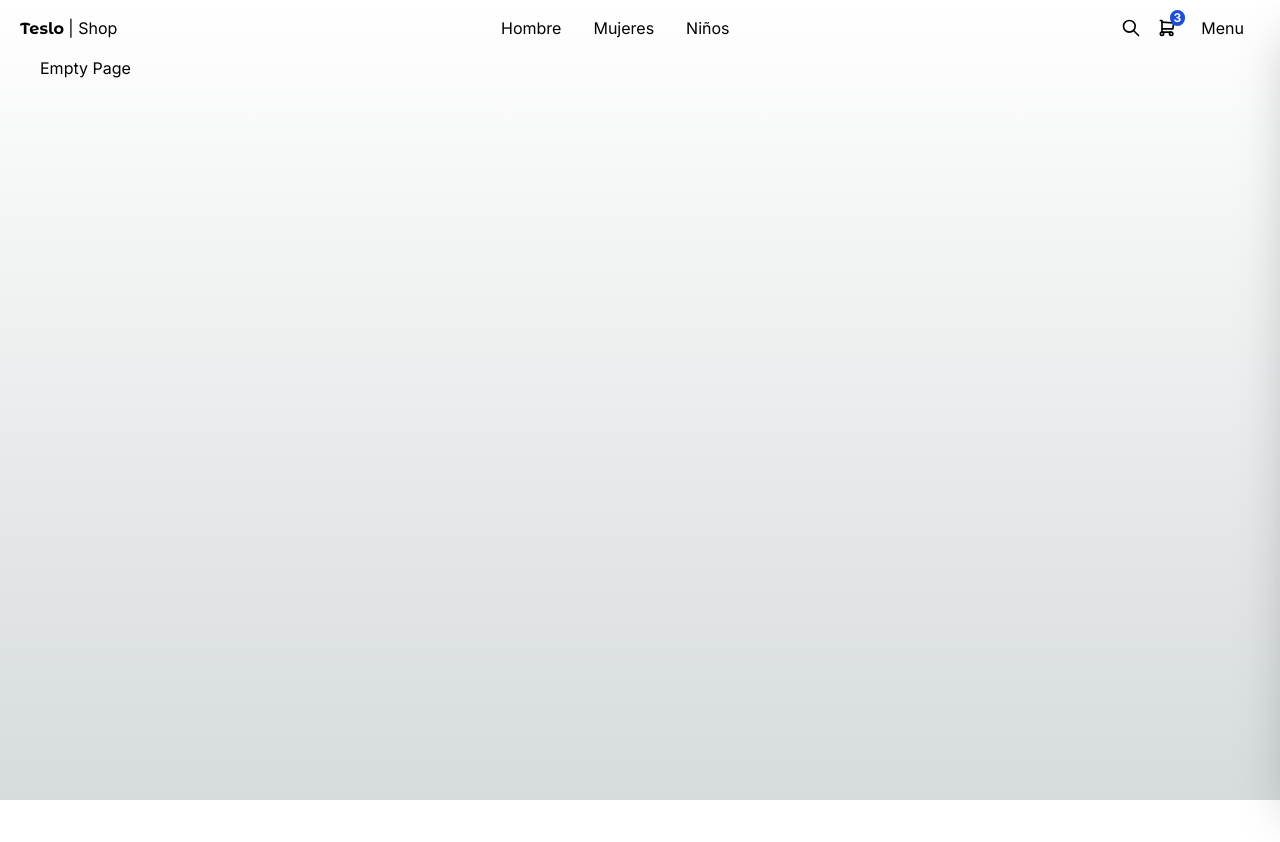
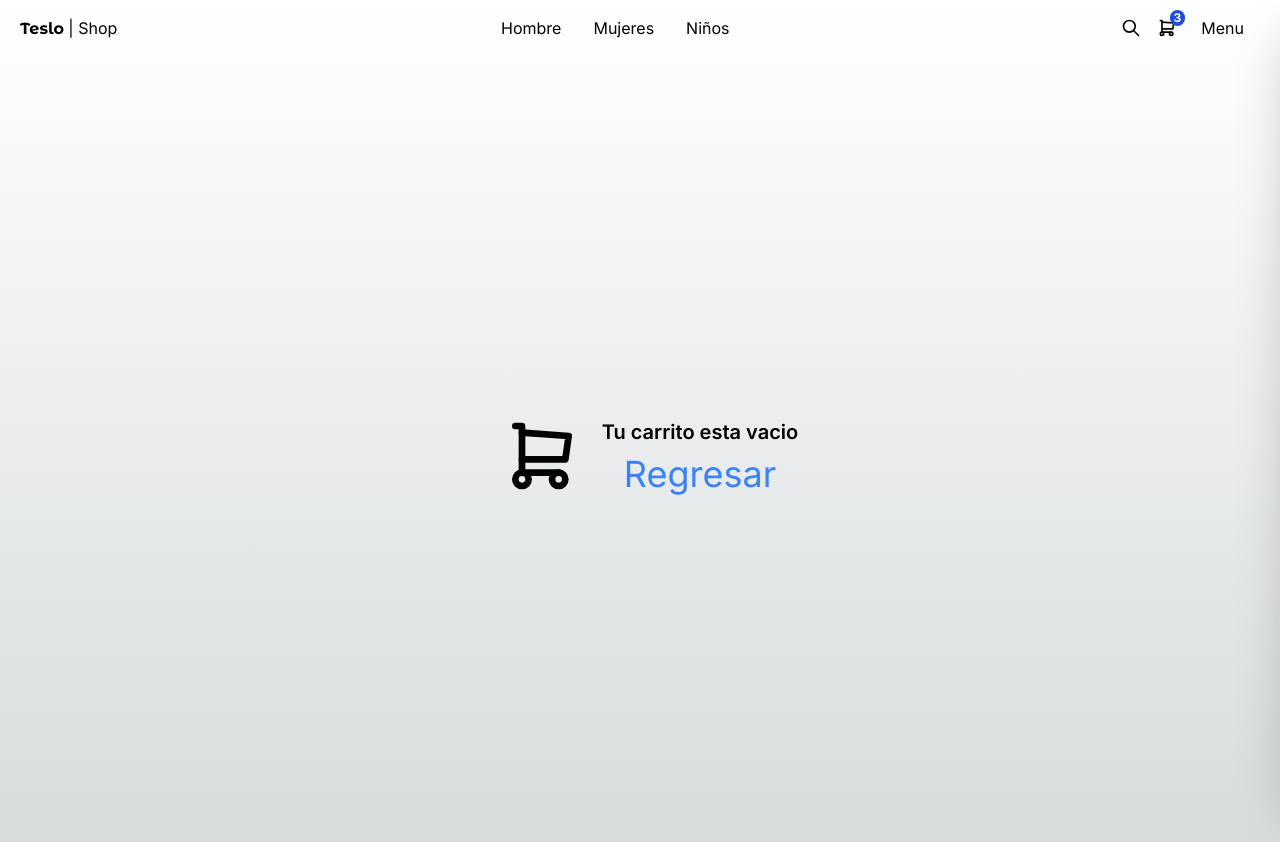
Before and after one commit to angelcruz07/Teslo-shop, a Next.js app: page /empty in a window 1280 px wide. Shown: the top 842 px of the page. Before the commit the page ends 800 px from the top, so only its background shows below. Built offline with nearby package versions, Linux system fonts and the light colour scheme.

Commit message:
feat: add view empty

```diff
--- a/src/app/(shop)/cart/page.tsx
+++ b/src/app/(shop)/cart/page.tsx
@@ -2,6 +2,7 @@ import { QuantitySelector, Title } from '@/components'
 import { initialData } from '@/seed/seed'
 import Link from 'next/link'
 import Image from 'next/image'
+import { redirect } from 'next/navigation'
 
 const productsInCart = [
   initialData.products[0],
@@ -10,6 +11,8 @@ const productsInCart = [
 ]
 
 export default function Cart() {
+  redirect('/empty')
+
   return (
     <div className='flex justify-center items-center mb-72 px-10 sm:px-0'>
       <div className='flex flex-col w-[1100px]'>
--- a/src/app/(shop)/empty/page.tsx
+++ b/src/app/(shop)/empty/page.tsx
@@ -1,7 +1,16 @@
+import { IconShoppingCart } from '@tabler/icons-react'
+import Link from 'next/link'
+
 export default function Empty() {
   return (
-    <div>
-      <h1>Empty Page</h1>
+    <div className='flex justify-center items-center h-[800px]'>
+      <IconShoppingCart stroke={2} size={80} className='mx-5' />
+      <div className='flex flex-col items-center'>
+        <h1 className='text-xl font-semibold'>Tu carrito esta vacio</h1>
+        <Link href='/' className='text-blue-500 text-4xl mt-2'>
+          Regresar
+        </Link>
+      </div>
     </div>
   )
 }
```
